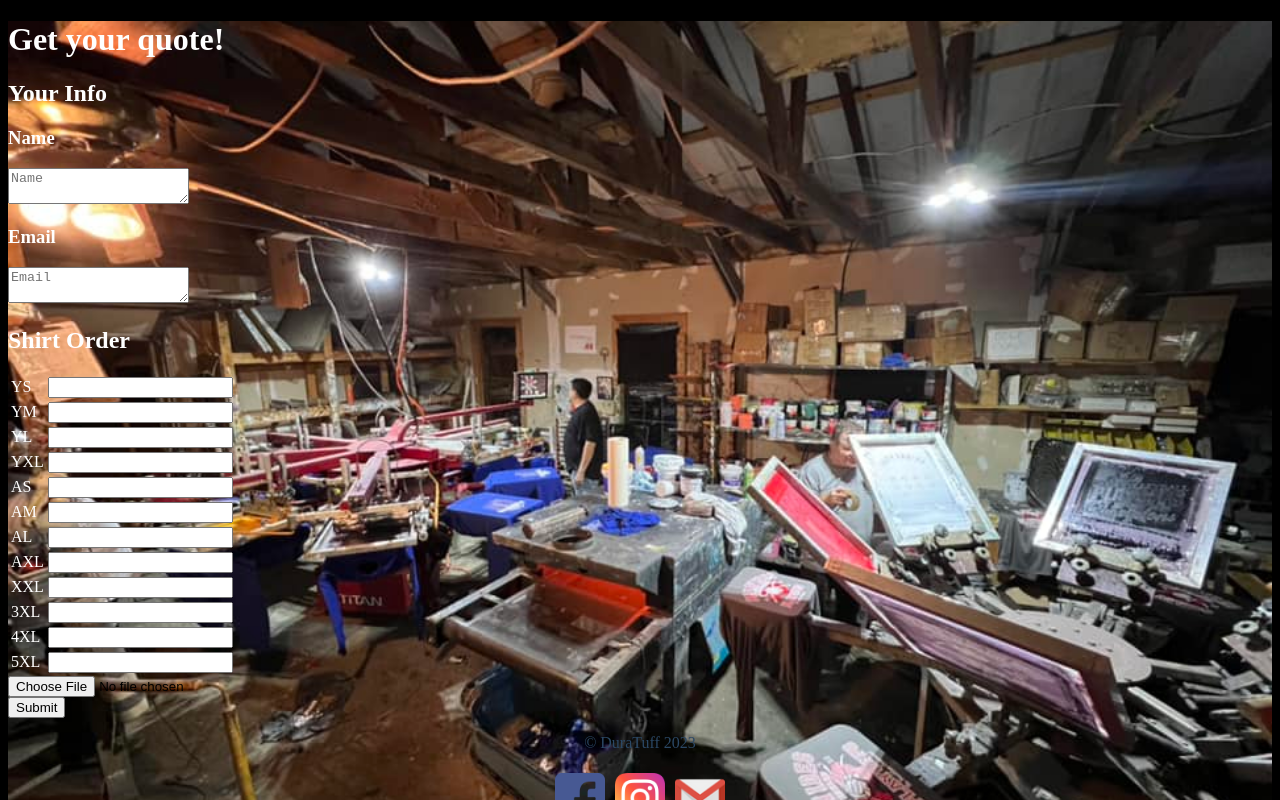
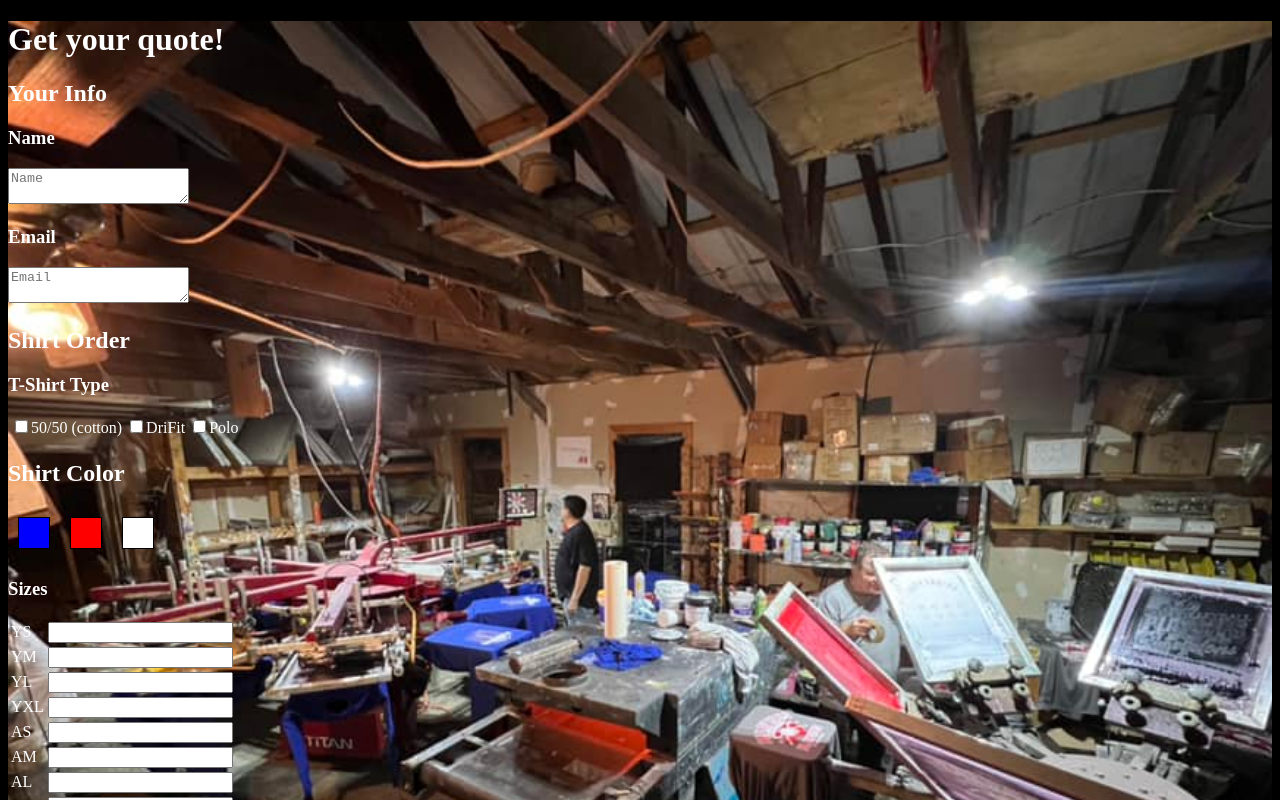
Before and after one commit to BrianEPalacios/Duratuff-Website, a React (Create React App) app: page /order in a window 1280 px wide. Shown: the top 800 px of the page. Built offline with nearby package versions, Linux system fonts and the light colour scheme.

Commit message:
add ShirtColor component

```diff
--- a/src/assets/orderPage.css
+++ b/src/assets/orderPage.css
@@ -4,3 +4,31 @@
   background-position: center;
   /* Add any additional styling here */
 }
+
+.color-box {
+  display: flex;
+}
+
+.blue-box {
+  width: 30px;
+  height: 30px;
+  background-color: blue;
+  border: 1px solid black;
+  margin: 10px;
+}
+
+.red-box {
+  width: 30px;
+  height: 30px;
+  background-color: red;
+  border: 1px solid black;
+  margin: 10px;
+}
+
+.white-box {
+  width: 30px;
+  height: 30px;
+  background-color: white;
+  border: 1px solid black;
+  margin: 10px;
+}
--- a/src/components/Order/OrderBody/ShirtColor.jsx
+++ b/src/components/Order/OrderBody/ShirtColor.jsx
@@ -0,0 +1,16 @@
+import React from "react";
+
+function ShirtColor(){
+  return(
+    <div>
+      <h2 style={{color: "white"}}> Shirt Color </h2>
+      <div className="color-box">
+        <div className="blue-box"></div>
+        <div className="red-box"></div>
+        <div className="white-box"></div>
+      </div>
+    </div>
+  );
+};
+
+export default ShirtColor;
--- a/src/components/Order/OrderBody/ShirtOrderInfo.jsx
+++ b/src/components/Order/OrderBody/ShirtOrderInfo.jsx
@@ -3,12 +3,16 @@ import ClientInfo from "./ClientInfo";
 import ImageUploader from "./ImageUploader";
 import SubmitButton from "../../SubmitButton";
 import ShirtSizes from "./ShirtSizes";
+import ShirtType from "./ShirtType";
+import ShirtColor from "./ShirtColor";
 
 function ShirtOrderInfo(){
   return <div>
     <h2 style={{color: "white"}}> Your Info </h2>
     <ClientInfo />
     <h2 style={{color: "white"}}> Shirt Order </h2>
+    <ShirtType />
+    <ShirtColor />
     <ShirtSizes />
     <ImageUploader />
     <SubmitButton />
--- a/src/components/Order/OrderBody/ShirtSizes.jsx
+++ b/src/components/Order/OrderBody/ShirtSizes.jsx
@@ -7,6 +7,8 @@ function ShirtSizes(){
                       "AM", "AL", "AXL", "XXL", "3XL", "4XL", "5XL"];
   return(
     <div>
+
+      <h3 style={{color: "white"}}> Sizes </h3>
       <table>
 
         {shirtSizes.map((shirtSize, index) => (
--- a/src/components/Order/OrderBody/ShirtType.jsx
+++ b/src/components/Order/OrderBody/ShirtType.jsx
@@ -0,0 +1,39 @@
+import React from "react";
+
+function ShirtType(){
+
+  return(
+    <div>
+      <h3 style={{color: "white"}}> T-Shirt Type </h3>
+      <table>
+        <tr>
+
+          <td>
+            <label style={{color: "white"}}>
+              <input type="checkbox" />
+              50/50 (cotton)
+            </label>
+          </td>
+
+          <td>
+            <label style={{color: "white"}}>
+              <input type="checkbox" />
+              DriFit
+            </label>
+          </td>
+
+          <td>
+            <label style={{color: "white"}}>
+              <input type="checkbox" />
+              Polo
+            </label>
+          </td>
+
+        </tr>
+      </table>
+
+    </div>
+  );
+};
+
+export default ShirtType;
```
